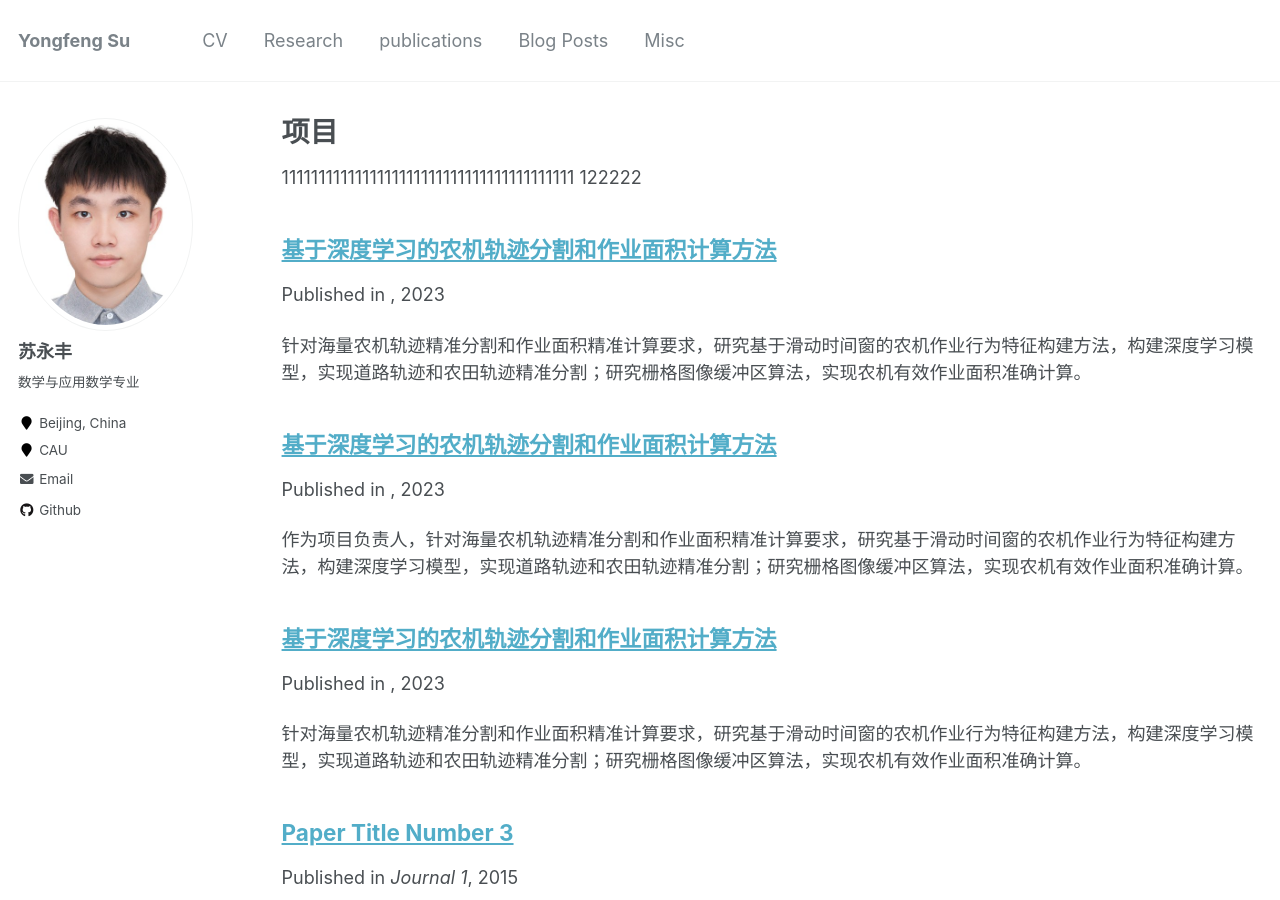
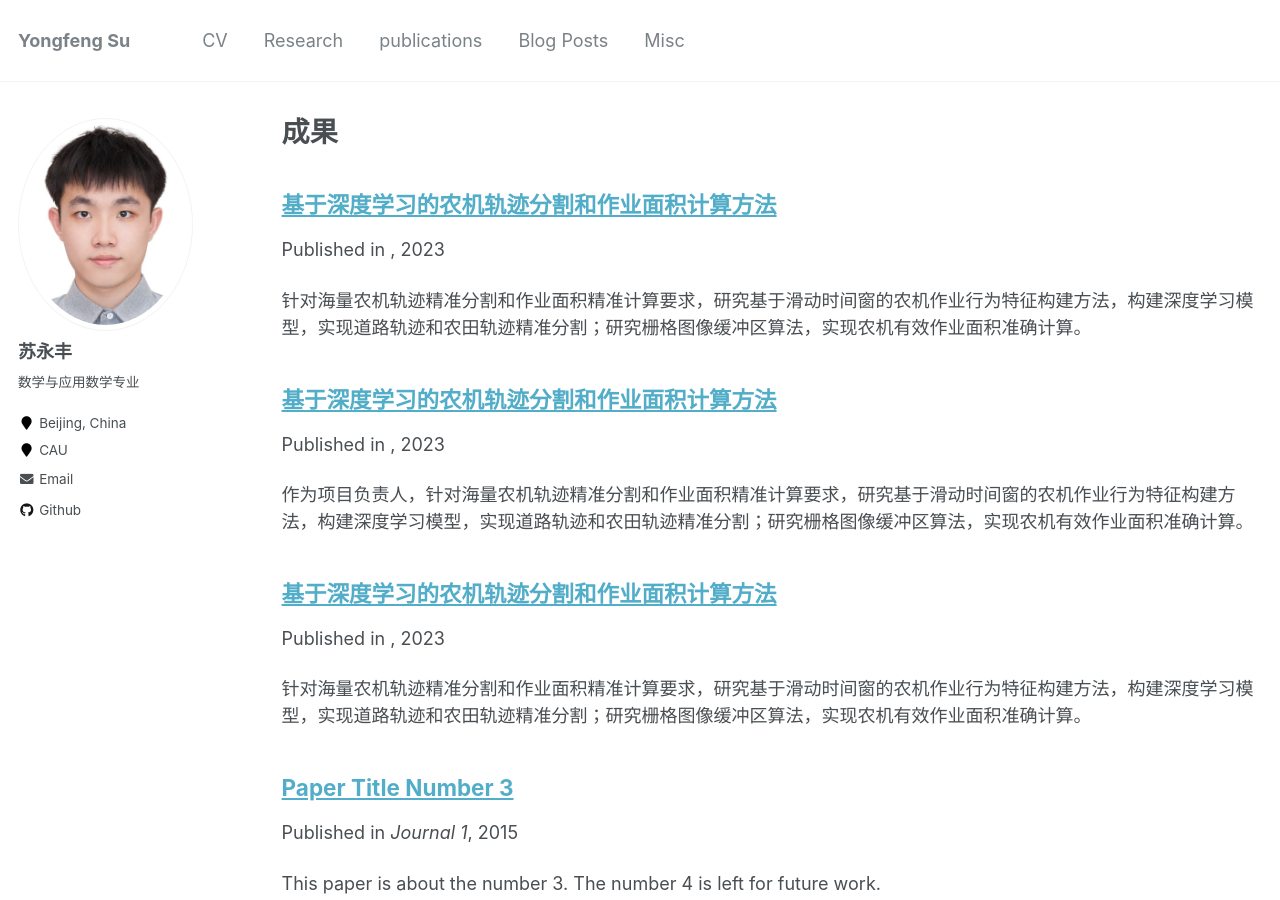
Before and after one commit to CreatBySu/CreatBySu.github.io, a Jekyll site: the page built from _pages/publications.md, in a window 1280 px wide and 900 px high. Built offline with Jekyll 4.4.1, drawn with Linux system fonts in a browser that asks for light colours.

Commit message:
Update publications.md

```diff
--- a/_pages/publications.md
+++ b/_pages/publications.md
@@ -1,11 +1,10 @@
 ---
 layout: archive
-title: "项目"
+title: "成果"
 permalink: /publications/
 author_profile: true
 ---
-1111111111111111111111111111111111111111
-122222
+
 
 
 {% if author.googlescholar %}
```
